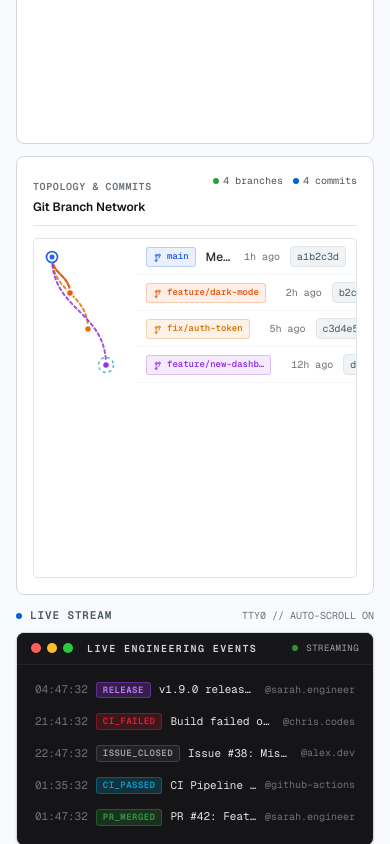
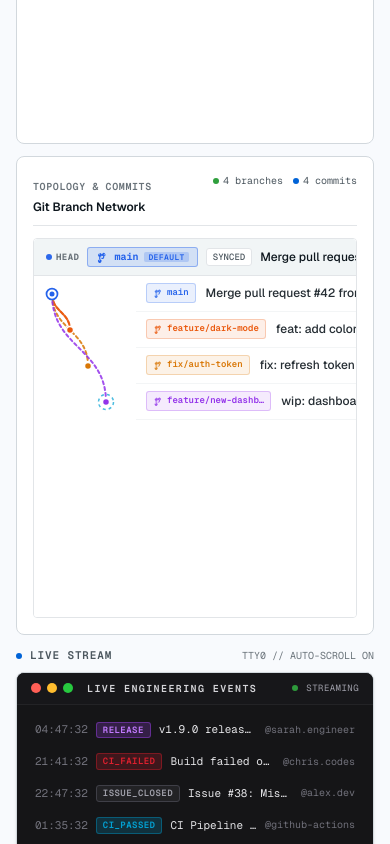
Before and after one commit to Aivitr/status, a Next.js app: page / in a window 390 px wide. Shown: the part 1156-2000 px from the top of the page. Built offline with nearby package versions, Linux system fonts and the light colour scheme.

Commit message:
feat: add sticky main branch header and 2D scroll to GitBranchGraph
Ultraworked with [Sisyphus](https://github.com/code-yeongyu/oh-my-openagent)

Co-authored-by: Sisyphus <clio-agent@sisyphuslabs.ai>

```diff
--- a/src/app/globals.css
+++ b/src/app/globals.css
@@ -149,6 +149,29 @@ pre {
   animation: skeleton-shimmer 2s ease-in-out infinite;
 }
 
+.custom-scrollbar {
+  scrollbar-width: thin;
+  scrollbar-color: var(--panel-border) transparent;
+}
+
+.custom-scrollbar::-webkit-scrollbar {
+  width: 6px;
+  height: 6px;
+}
+
+.custom-scrollbar::-webkit-scrollbar-track {
+  background: transparent;
+}
+
+.custom-scrollbar::-webkit-scrollbar-thumb {
+  background: var(--panel-border);
+  border-radius: 3px;
+}
+
+.custom-scrollbar::-webkit-scrollbar-thumb:hover {
+  background: var(--text-muted);
+}
+
 @media (prefers-reduced-motion: reduce) {
   .animate-pulse-beacon,
   .animate-pulse-ring-1,
--- a/src/components/charts/GitBranchGraph.tsx
+++ b/src/components/charts/GitBranchGraph.tsx
@@ -17,6 +17,8 @@ import {
 } from './git-graph/types';
 import { computeGraphLayout } from './git-graph/graph-layout';
 import { GitGraphTracks } from './git-graph/GitGraphTracks';
+import { StickyMainBranchBar } from './git-graph/StickyMainBranchBar';
+import { CommitDetailPopover } from './git-graph/CommitDetailPopover';
 
 export interface GitBranchGraphProps {
   gitBranchGraph?: TelemetrySummaryDTO['gitBranchGraph'];
@@ -32,10 +34,25 @@ export function GitBranchGraph({ gitBranchGraph, isLoading = false, className }:
   const rawNodes: CommitNode[] = useMemo(() => gitBranchGraph?.nodes ?? [], [gitBranchGraph?.nodes]);
   const hasData = rawBranches.length > 0 || rawNodes.length > 0;
 
+  const mainBranch = useMemo(() => {
+    return (
+      rawBranches.find((b) => b.isMain) ??
+      rawBranches.find((b) => b.name === 'main' || b.name === 'master') ??
+      rawBranches[0]
+    );
+  }, [rawBranches]);
+
   const mainBranchName = useMemo(() => {
-    const mainBranch = rawBranches.find((b) => b.isMain);
     return mainBranch?.name ?? 'main';
-  }, [rawBranches]);
+  }, [mainBranch]);
+
+  const mainCommit = useMemo(() => {
+    if (mainBranch?.latestSha) {
+      const found = rawNodes.find((n) => n.sha === mainBranch.latestSha);
+      if (found) return found;
+    }
+    return rawNodes.find((n) => n.branch === mainBranchName) ?? rawNodes[0];
+  }, [mainBranch, rawNodes, mainBranchName]);
 
   const { branchLanes, totalLanes, processedNodes, pathSegments } = useMemo(() => {
     return computeGraphLayout(rawNodes, rawBranches, mainBranchName);
@@ -43,6 +60,7 @@ export function GitBranchGraph({ gitBranchGraph, isLoading = false, className }:
 
   const svgWidth = Math.max(64, totalLanes * LANE_WIDTH + LANE_OFFSET + 12);
   const totalHeight = Math.max(ROW_HEIGHT * 6, processedNodes.length * ROW_HEIGHT);
+  const contentMinWidth = Math.max(720, svgWidth + 520);
 
   return (
     <div
@@ -76,7 +94,7 @@ export function GitBranchGraph({ gitBranchGraph, isLoading = false, className }:
 
       <div className="mt-3 relative w-full">
         {isLoading && !hasData ? (
-          <div className="flex h-[340px] flex-col justify-between p-2">
+          <div className="flex h-[380px] max-h-[420px] flex-col justify-between p-2">
             <div className="space-y-4 py-2">
               {['w-40', 'w-56', 'w-48', 'w-64', 'w-52'].map((w, i) => (
                 <div key={i} className="flex items-center gap-3">
@@ -88,7 +106,7 @@ export function GitBranchGraph({ gitBranchGraph, isLoading = false, className }:
             </div>
           </div>
         ) : !hasData ? (
-          <div className="flex h-[340px] flex-col items-center justify-center gap-1 text-center">
+          <div className="flex h-[380px] max-h-[420px] flex-col items-center justify-center gap-1 text-center">
             <span className="font-mono text-xs font-medium text-[var(--text-secondary)]">
               No branch topology data
             </span>
@@ -97,7 +115,19 @@ export function GitBranchGraph({ gitBranchGraph, isLoading = false, className }:
             </span>
           </div>
         ) : (
-          <div className="relative h-[340px] overflow-y-auto overflow-x-hidden rounded-[4px] border border-[var(--panel-border-subtle)] bg-[var(--panel-surface)]">
+          <div className="custom-scrollbar relative h-[380px] max-h-[420px] overflow-auto rounded-[4px] border border-[var(--panel-border-subtle)] bg-[var(--panel-surface)]">
+            <div className="flex flex-col min-w-full" style={{ minWidth: contentMinWidth }}>
+              <StickyMainBranchBar
+                mainBranchName={mainBranchName}
+                mainBranch={mainBranch}
+                mainCommit={mainCommit}
+                contentMinWidth={contentMinWidth}
+                onSelectCommit={(sha) => {
+                  const node = processedNodes.find((n) => n.sha === sha);
+                  if (node) setSelectedNode(selectedNode?.sha === node.sha ? null : node);
+                }}
+              />
+
               <div className="flex w-full min-w-0" style={{ height: totalHeight }}>
                 <GitGraphTracks
                   width={svgWidth}
@@ -156,7 +186,7 @@ export function GitBranchGraph({ gitBranchGraph, isLoading = false, className }:
 
                         <span
                           className={clsx(
-                          'truncate font-sans text-xs font-medium flex-1 min-w-0',
+                            'truncate font-sans text-xs font-medium flex-1 min-w-[280px]',
                             isHovered || isSelected
                               ? 'text-[var(--text-primary)]'
                               : 'text-[var(--text-primary)]/90'
@@ -166,7 +196,7 @@ export function GitBranchGraph({ gitBranchGraph, isLoading = false, className }:
                           {node.message}
                         </span>
 
-                      <span className="shrink-0 font-mono text-[10px] text-[var(--text-muted)] truncate max-w-[85px] hidden sm:inline">
+                        <span className="shrink-0 font-mono text-[10px] text-[var(--text-muted)] truncate max-w-[85px]">
                           @{node.author}
                         </span>
 
@@ -182,48 +212,13 @@ export function GitBranchGraph({ gitBranchGraph, isLoading = false, className }:
                   })}
                 </div>
               </div>
+            </div>
 
             {selectedNode && (
-              <div className="sticky bottom-2 left-2 right-2 z-20 m-2 rounded-[6px] border border-[var(--panel-border)] bg-[var(--panel-surface)] p-3 font-mono text-[11px] shadow-lg backdrop-blur">
-                <div className="flex items-center justify-between gap-2 border-b border-[var(--panel-border-subtle)] pb-1.5">
-                  <div className="flex items-center gap-2">
-                    <span className="font-bold text-[var(--text-primary)]">
-                      #{selectedNode.sha.slice(0, 7)}
-                    </span>
-                    <span
-                      className="rounded-[3px] px-1.5 py-0.5 text-[9px] font-semibold uppercase"
-                      style={{
-                        backgroundColor: `${getCiColor(selectedNode.ciStatus)}20`,
-                        color: getCiColor(selectedNode.ciStatus),
-                      }}
-                    >
-                      {selectedNode.ciStatus}
-                    </span>
-                    <span
-                      className="rounded-[3px] px-1.5 py-0.5 text-[9px] font-medium"
-                      style={{
-                        backgroundColor: `${selectedNode.color}20`,
-                        color: selectedNode.color,
-                      }}
-                    >
-                      {selectedNode.branch}
-                    </span>
-                  </div>
-                  <button
-                    onClick={() => setSelectedNode(null)}
-                    className="text-[var(--text-muted)] hover:text-[var(--text-primary)] text-xs px-1"
-                  >
-                    ✕
-                  </button>
-                </div>
-                <p className="mt-1.5 font-sans text-xs text-[var(--text-primary)] leading-relaxed">
-                  {selectedNode.message}
-                </p>
-                <div className="mt-2 flex flex-wrap items-center justify-between gap-2 text-[10px] text-[var(--text-muted)] border-t border-[var(--panel-border-subtle)] pt-1.5">
-                  <span>Author: @{selectedNode.author}</span>
-                  <span>{new Date(selectedNode.timestamp).toLocaleString()}</span>
-                </div>
-              </div>
+              <CommitDetailPopover
+                selectedNode={selectedNode}
+                onClose={() => setSelectedNode(null)}
+              />
             )}
           </div>
         )}
--- /dev/null
+++ b/src/components/charts/git-graph/CommitDetailPopover.tsx
@@ -0,0 +1,55 @@
+'use client';
+
+import React from 'react';
+import { type ProcessedNode, getCiColor } from './types';
+
+export interface CommitDetailPopoverProps {
+  selectedNode: ProcessedNode;
+  onClose: () => void;
+}
+
+export function CommitDetailPopover({ selectedNode, onClose }: CommitDetailPopoverProps) {
+  return (
+    <div className="sticky bottom-2 left-2 z-20 m-2 w-[calc(100%-16px)] max-w-[500px] rounded-[6px] border border-[var(--panel-border)] bg-[var(--panel-surface)]/95 p-3 font-mono text-[11px] shadow-xl backdrop-blur-md">
+      <div className="flex items-center justify-between gap-2 border-b border-[var(--panel-border-subtle)] pb-1.5">
+        <div className="flex items-center gap-2">
+          <span className="font-bold text-[var(--text-primary)]">
+            #{selectedNode.sha.slice(0, 7)}
+          </span>
+          <span
+            className="rounded-[3px] px-1.5 py-0.5 text-[9px] font-semibold uppercase"
+            style={{
+              backgroundColor: `${getCiColor(selectedNode.ciStatus)}20`,
+              color: getCiColor(selectedNode.ciStatus),
+            }}
+          >
+            {selectedNode.ciStatus}
+          </span>
+          <span
+            className="rounded-[3px] px-1.5 py-0.5 text-[9px] font-medium"
+            style={{
+              backgroundColor: `${selectedNode.color}20`,
+              color: selectedNode.color,
+            }}
+          >
+            {selectedNode.branch}
+          </span>
+        </div>
+        <button
+          type="button"
+          onClick={onClose}
+          className="text-[var(--text-muted)] hover:text-[var(--text-primary)] text-xs px-1 cursor-pointer"
+        >
+          ✕
+        </button>
+      </div>
+      <p className="mt-1.5 font-sans text-xs text-[var(--text-primary)] leading-relaxed">
+        {selectedNode.message}
+      </p>
+      <div className="mt-2 flex flex-wrap items-center justify-between gap-2 text-[10px] text-[var(--text-muted)] border-t border-[var(--panel-border-subtle)] pt-1.5">
+        <span>Author: @{selectedNode.author}</span>
+        <span>{new Date(selectedNode.timestamp).toLocaleString()}</span>
+      </div>
+    </div>
+  );
+}
--- /dev/null
+++ b/src/components/charts/git-graph/StickyMainBranchBar.tsx
@@ -0,0 +1,99 @@
+'use client';
+
+import React from 'react';
+import { type BranchItem, type CommitNode, getCiColor, formatRelativeTime } from './types';
+
+export interface StickyMainBranchBarProps {
+  mainBranchName: string;
+  mainBranch?: BranchItem;
+  mainCommit?: CommitNode;
+  contentMinWidth: number;
+  onSelectCommit?: (sha: string) => void;
+}
+
+export function StickyMainBranchBar({
+  mainBranchName,
+  mainBranch,
+  mainCommit,
+  contentMinWidth,
+  onSelectCommit,
+}: StickyMainBranchBarProps) {
+  return (
+    <div
+      className="sticky top-0 z-10 flex items-center justify-between gap-3 border-b border-[var(--panel-border-subtle)] bg-[var(--panel-subtle)]/90 px-3 py-2 text-xs backdrop-blur-md transition-colors select-none"
+      style={{ minWidth: contentMinWidth }}
+    >
+      <div className="flex items-center gap-2 min-w-0 flex-1">
+        <span className="flex items-center gap-1 font-mono text-[9px] font-bold uppercase tracking-wider text-[var(--text-muted)] shrink-0">
+          <span className="inline-block h-1.5 w-1.5 rounded-full bg-[#2563eb] animate-pulse" />
+          HEAD
+        </span>
+
+        <span className="inline-flex items-center gap-1.5 shrink-0 rounded-[3px] px-2 py-0.5 font-mono text-[10px] font-bold border border-[#2563eb]/40 bg-[#2563eb]/15 text-[#2563eb]">
+          <svg className="w-3 h-3 shrink-0" viewBox="0 0 16 16" fill="currentColor">
+            <path d="M5 3.254V3.25a.75.75 0 1 1 1.5 0v.004a2.25 2.25 0 0 1-.75 4.372v3.748a2.25 2.25 0 1 1-1.5 0V7.626A2.25 2.25 0 0 1 5 3.254Zm-1.25.746a.75.75 0 1 0 1.5 0 .75.75 0 0 0-1.5 0Zm0 8a.75.75 0 1 0 1.5 0 .75.75 0 0 0-1.5 0Zm7.25-5a2.25 2.25 0 1 0-1.5 0v1.25a.75.75 0 0 1-.75.75h-1.5v1.5h1.5a2.25 2.25 0 0 0 2.25-2.25V7Zm0-1.25a.75.75 0 1 1 0-1.5.75.75 0 0 1 0 1.5Z" />
+          </svg>
+          <span>{mainBranchName}</span>
+          <span className="rounded-[2px] bg-[#2563eb]/20 px-1 py-0.2 text-[8px] font-semibold uppercase tracking-wider">
+            DEFAULT
+          </span>
+        </span>
+
+        {mainBranch?.status && (
+          <span className="shrink-0 rounded-[3px] border border-[var(--panel-border-subtle)] bg-[var(--panel-surface)] px-1.5 py-0.5 font-mono text-[9px] font-medium text-[var(--text-secondary)] uppercase">
+            {mainBranch.status}
+          </span>
+        )}
+
+        <span
+          className="truncate font-sans text-xs font-medium text-[var(--text-primary)] min-w-[240px] flex-1"
+          title={mainCommit?.message}
+        >
+          {mainCommit?.message || 'No commits recorded on main'}
+        </span>
+      </div>
+
+      <div className="flex items-center gap-2.5 shrink-0 font-mono text-[10px]">
+        {mainCommit?.author && (
+          <span className="text-[var(--text-muted)] truncate max-w-[90px]">
+            @{mainCommit.author}
+          </span>
+        )}
+
+        {mainCommit?.ciStatus && (
+          <span
+            className="inline-flex items-center gap-1 rounded-[3px] px-1.5 py-0.5 text-[9px] font-bold uppercase tracking-wider border"
+            style={{
+              backgroundColor: `${getCiColor(mainCommit.ciStatus)}18`,
+              borderColor: `${getCiColor(mainCommit.ciStatus)}40`,
+              color: getCiColor(mainCommit.ciStatus),
+            }}
+          >
+            <span
+              className="h-1.5 w-1.5 rounded-full"
+              style={{ backgroundColor: getCiColor(mainCommit.ciStatus) }}
+            />
+            {mainCommit.ciStatus}
+          </span>
+        )}
+
+        {mainCommit?.timestamp && (
+          <span className="text-[var(--text-muted)] tabular-nums">
+            {formatRelativeTime(mainCommit.timestamp)}
+          </span>
+        )}
+
+        {mainCommit?.sha && (
+          <button
+            type="button"
+            onClick={() => onSelectCommit?.(mainCommit.sha)}
+            className="rounded bg-[var(--panel-surface)] px-1.5 py-0.5 border border-[var(--panel-border)] font-semibold text-[var(--text-primary)] hover:border-[#2563eb] transition-colors cursor-pointer shadow-2xs"
+            title="Inspect main commit"
+          >
+            #{mainCommit.sha.slice(0, 7)}
+          </button>
+        )}
+      </div>
+    </div>
+  );
+}
```
Lines whose indentation alone changed are shown as unchanged.
